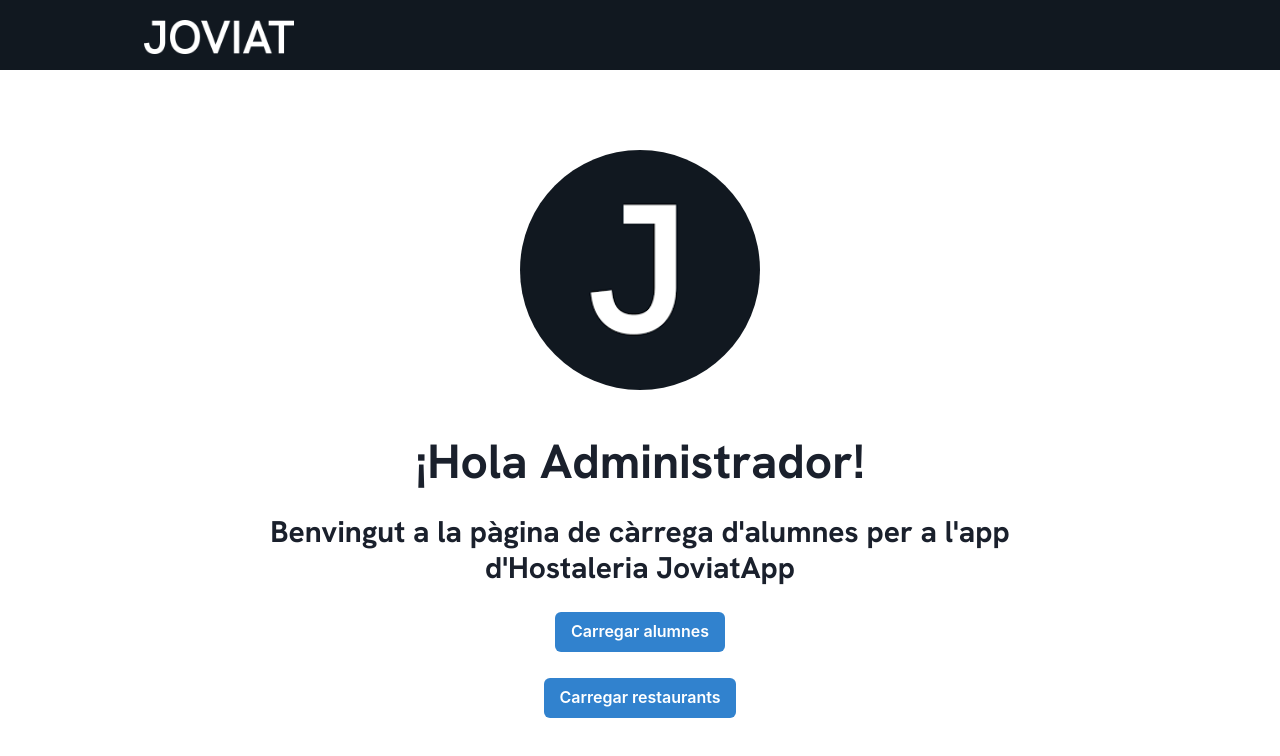
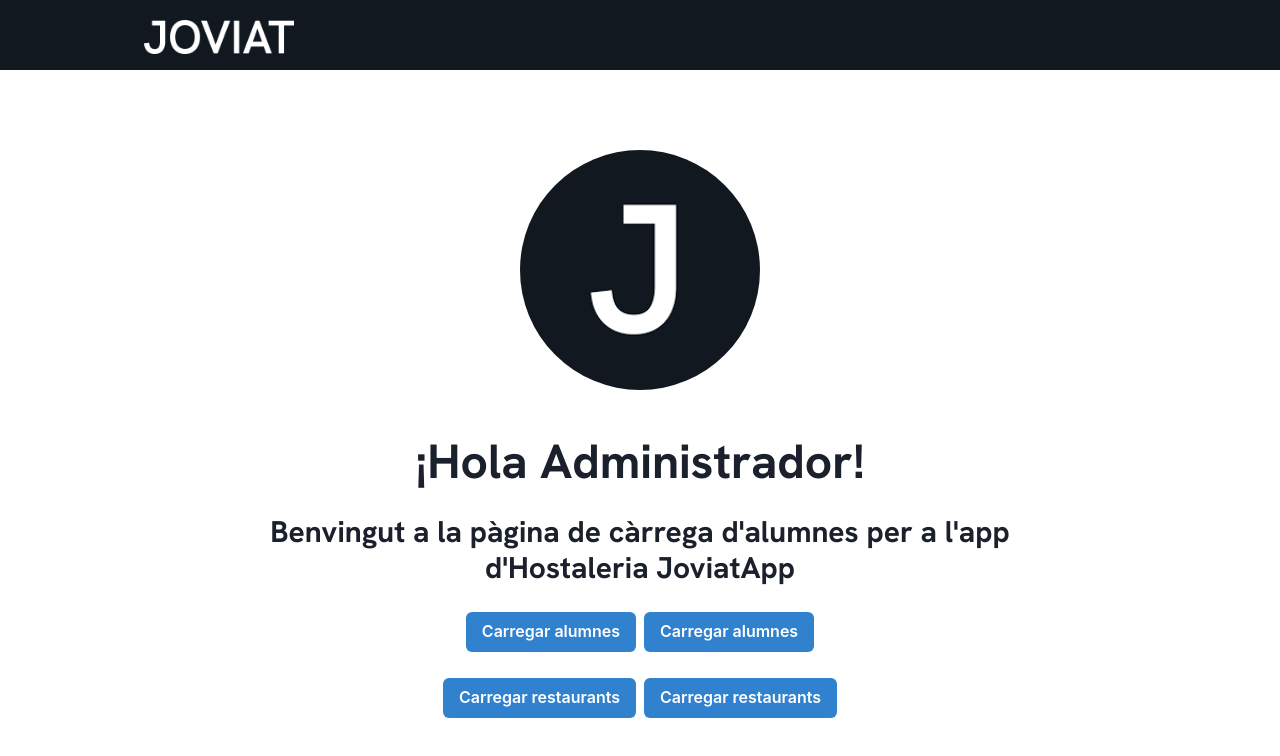
Before and after one commit to donkikochan/HosteleriaJoviatAdmin, a React (Create React App) app: page / in a window 1280 px wide. Shown: the top 756 px of the page. Built offline with nearby package versions, Linux system fonts and the light colour scheme.

Commit message:
add Hstack in MainContent

```diff
--- a/src/Components/HomePage/MainContent.js
+++ b/src/Components/HomePage/MainContent.js
@@ -1,5 +1,5 @@
 import React from "react";
-import { Box, Heading, Image, VStack, Button } from "@chakra-ui/react";
+import { Box, Heading, Image, VStack, Button, HStack } from "@chakra-ui/react";
 import { Link } from "wouter";
 const MainContent = () => {
   const logo = require("../Nav/logo.png");
@@ -35,9 +35,22 @@ const MainContent = () => {
           Benvingut a la pàgina de càrrega d'alumnes per a l'app d'Hostaleria
           JoviatApp
         </Heading>
+        <HStack>
         <Link to="/carrega-alumnes">
           <Button colorScheme="blue" mt={18}>
             Carregar alumnes
+          </Button>
+        </Link>
+        <Link to="/carrega-alumnes">
+          <Button colorScheme="blue" mt={18}>
+            Carregar alumnes
+          </Button>
+        </Link>
+        </HStack>
+        <HStack>
+        <Link to="/carrega-restaurants">
+          <Button colorScheme="blue" mt={18} mb={18}>
+            Carregar restaurants
           </Button>
         </Link>
         <Link to="/carrega-restaurants">
@@ -45,6 +58,8 @@ const MainContent = () => {
             Carregar restaurants
           </Button>
         </Link>
+        </HStack>
+
       </VStack>
     </Box>
   );
```
